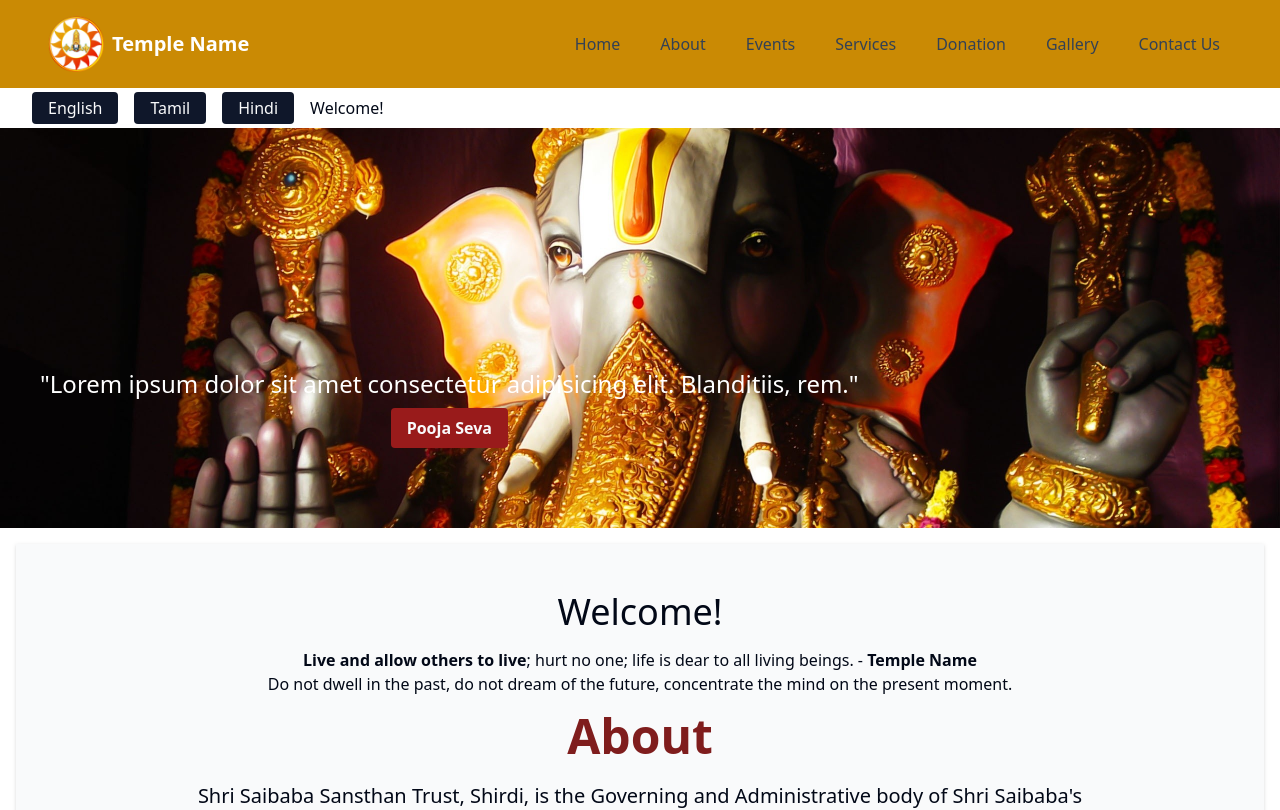
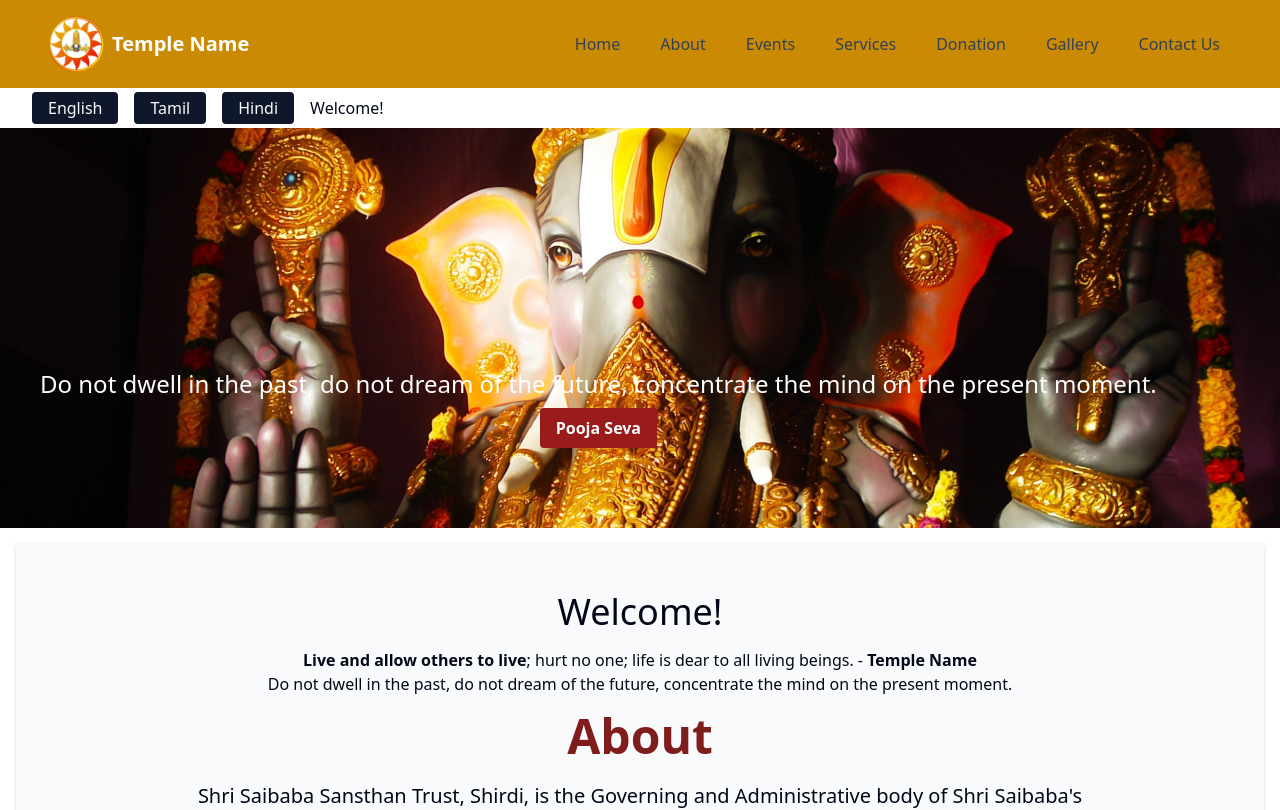
Before and after one commit to iyo-connect/temple-website, a React (Create React App) app: page /#/ in a window 1280 px wide. Shown: the top 810 px of the page. Built offline with nearby package versions, Linux system fonts and the light colour scheme.

Commit message:
updated deploy.yml

```diff
--- a/src/customerFacing/pages/Home.jsx
+++ b/src/customerFacing/pages/Home.jsx
@@ -5,7 +5,7 @@ import PastEventsComponent from "../components/PastEventsComponent";
 import { Trans, useTranslation } from "react-i18next";
 import AnnaDhanam from "../components/AnnaDhanam";
 
-function Home({annaDhanam, donationDetail, setDonationDetail}) {
+function Home({ annaDhanam, donationDetail, setDonationDetail }) {
   const { t } = useTranslation();
 
   const { line1, line2 } = t("description");
@@ -19,8 +19,7 @@ function Home({annaDhanam, donationDetail, setDonationDetail}) {
         >
           <div className="absolute  bottom-20 left-10 text-white transparent  ">
             <p className="bg-bold text-2xl mb-2">
-              "Lorem ipsum dolor sit amet consectetur adipisicing elit.
-              Blanditiis, rem."
+            {line2}
             </p>
             <div className="text-center">
               <button className="rounded px-4 bg-red-800 text-gray-50 p-2 ">
@@ -44,8 +43,8 @@ function Home({annaDhanam, donationDetail, setDonationDetail}) {
               title: "Temple Name",
             }}
             components={{ 1: <b /> }}
-            />
-            <p>{line2}</p>
+          />
+          <p>{line2}</p>
           {/* translation examples */}
 
           <h2 className="text-red-900 sm:text-5xl text-2xl font-bold my-4">
@@ -68,7 +67,11 @@ function Home({annaDhanam, donationDetail, setDonationDetail}) {
       {/* Online service  */}
       <OnlineServiceComponent />
       {/* Online service  */}
-      <AnnaDhanam annaDhanam={annaDhanam} donationDetail={donationDetail} setDonationDetail={setDonationDetail} />
+      <AnnaDhanam
+        annaDhanam={annaDhanam}
+        donationDetail={donationDetail}
+        setDonationDetail={setDonationDetail}
+      />
       {/* Events section */}
       <PastEventsComponent />
       {/* Events section */}
```
